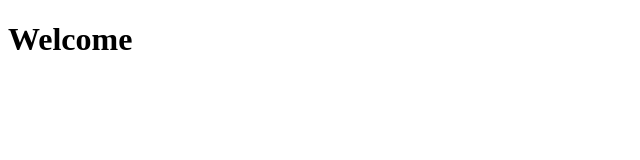
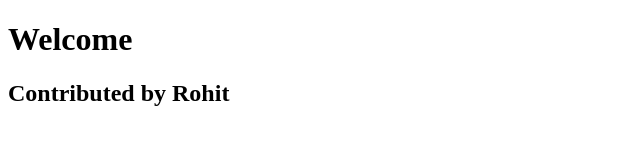
Before and after one commit to gurubbc/MyWebApplication, a plain HTML site: page MyWebApplication/WebContent/index.html in a window 1280 px wide. Shown: the whole page, without its empty margins (0-640 px from the left). Drawn offline with Linux system fonts and the light colour scheme.

Commit message:
Collaboration rohitk4019

```diff
--- a/MyWebApplication/WebContent/index.html
+++ b/MyWebApplication/WebContent/index.html
@@ -6,5 +6,6 @@
 </head>
 <body>
 <h1> Welcome </h1>
+<h2>Contributed by Rohit</h2>
 </body>
 </html>
```
